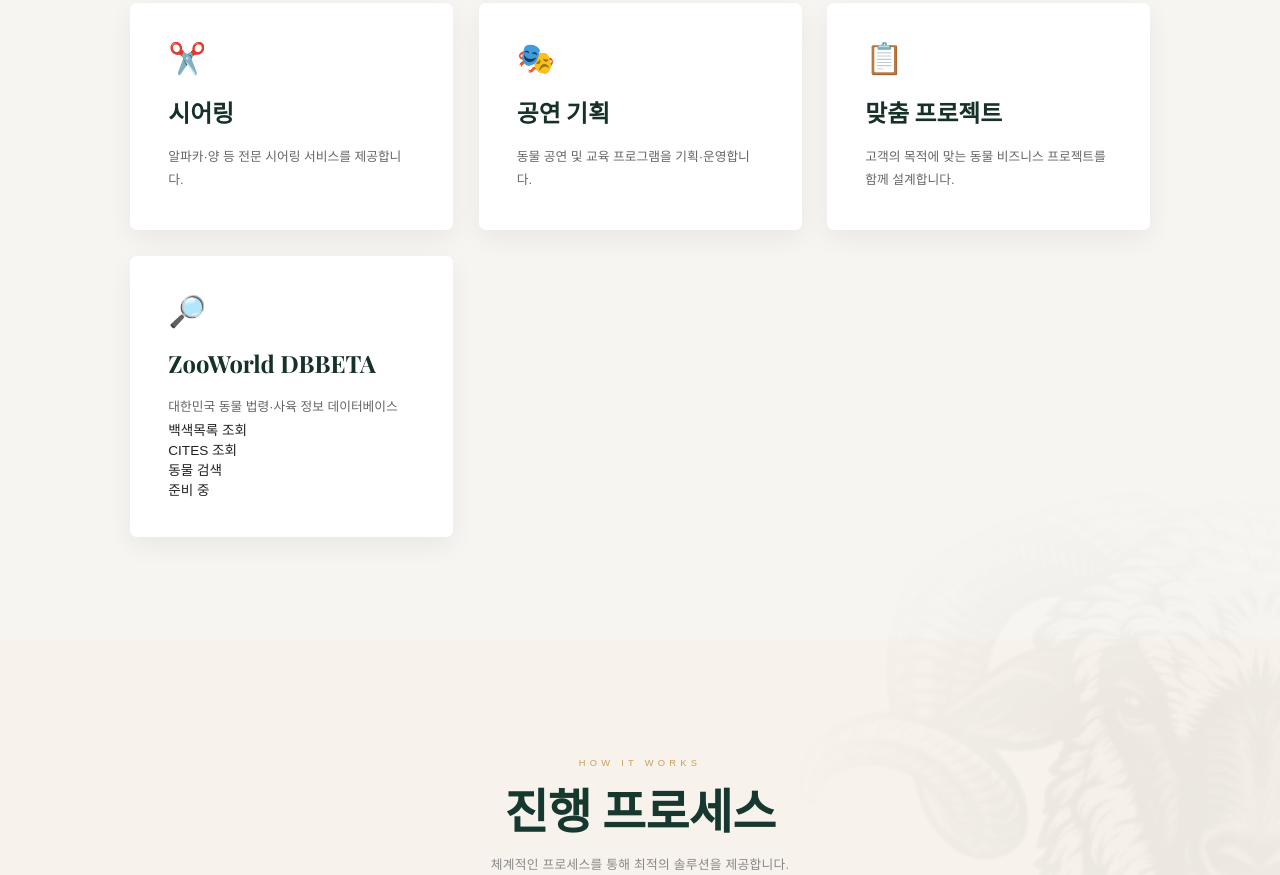
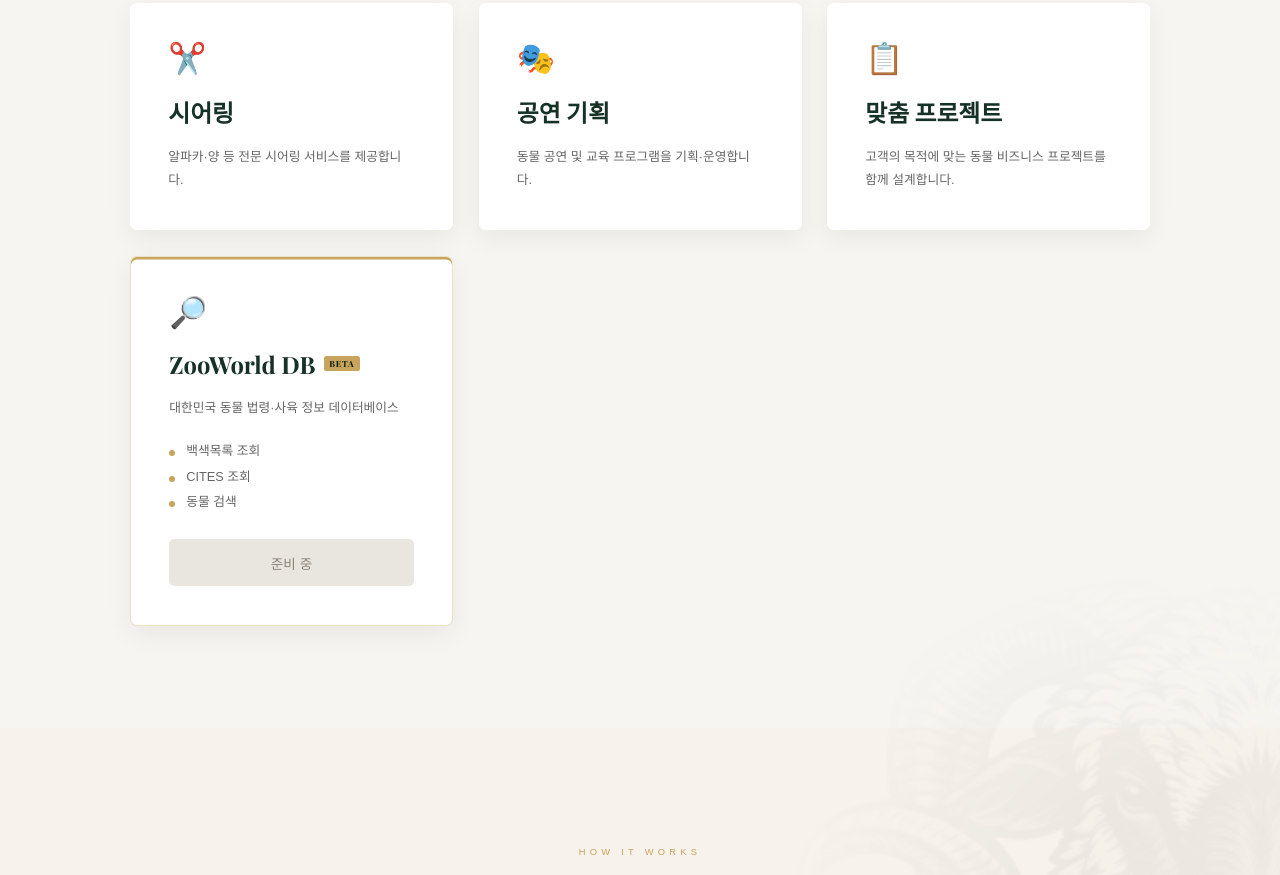
Before and after one commit to kimbaepsae/zooworld-korea, a plain HTML site: page index.html in a window 1280 px wide. Shown: the part 1925-2800 px from the top of the page. Drawn offline with nearby package versions, Linux system fonts and the light colour scheme; a web font is replaced by a local one.

Commit message:
Add styles for ZooWorld DB and service cards

```diff
--- a/css/style.css
+++ b/css/style.css
@@ -213,3 +213,32 @@ nav li:hover{color:#d5b56a}
 @media(min-width:1025px) and (max-width:1600px){
   html{zoom:0.85}
 }
+
+
+/* ===== ZooWorld DB ===== */
+/* 메뉴 BETA 배지 */
+.beta{display:inline-block;margin-left:7px;padding:2px 6px;border-radius:3px;
+  background:#C8A55D;color:#0d1a14;font-size:9px;font-weight:800;letter-spacing:1px;
+  vertical-align:middle;line-height:1.4}
+nav .menu-db a{display:inline-flex;align-items:center}
+
+/* 서비스 카드 (ZooWorld DB) */
+.service-card-db{display:flex;flex-direction:column;
+  border:1px solid rgba(200,165,93,.35);
+  box-shadow:inset 0 3px 0 #C8A55D,0 10px 30px rgba(0,0,0,.06)}
+.service-card-db:hover{box-shadow:inset 0 3px 0 #C8A55D,0 25px 50px rgba(0,0,0,.12)}
+.service-card-db h3{display:flex;align-items:center}
+.service-card-db h3 .beta{font-size:10px;margin-left:10px}
+.db-points{margin:22px 0 28px;padding:0;list-style:none}
+.db-points li{position:relative;padding-left:20px;font-size:15px;color:#666;line-height:2}
+.db-points li::before{content:"";position:absolute;left:0;top:14px;width:7px;height:7px;
+  border-radius:50%;background:#C8A55D}
+.db-btn{margin-top:auto;display:inline-flex;justify-content:center;align-items:center;
+  height:56px;background:#163125;color:#fff;border-radius:6px;font-size:16px;transition:.3s}
+.db-btn:hover{background:#215040}
+.db-btn.pending{background:#e9e6df;color:#8b8577;cursor:default;pointer-events:none}
+
+@media(max-width:768px){
+  .db-points li{font-size:14px}
+  .db-btn{height:52px;font-size:15px}
+}
```
